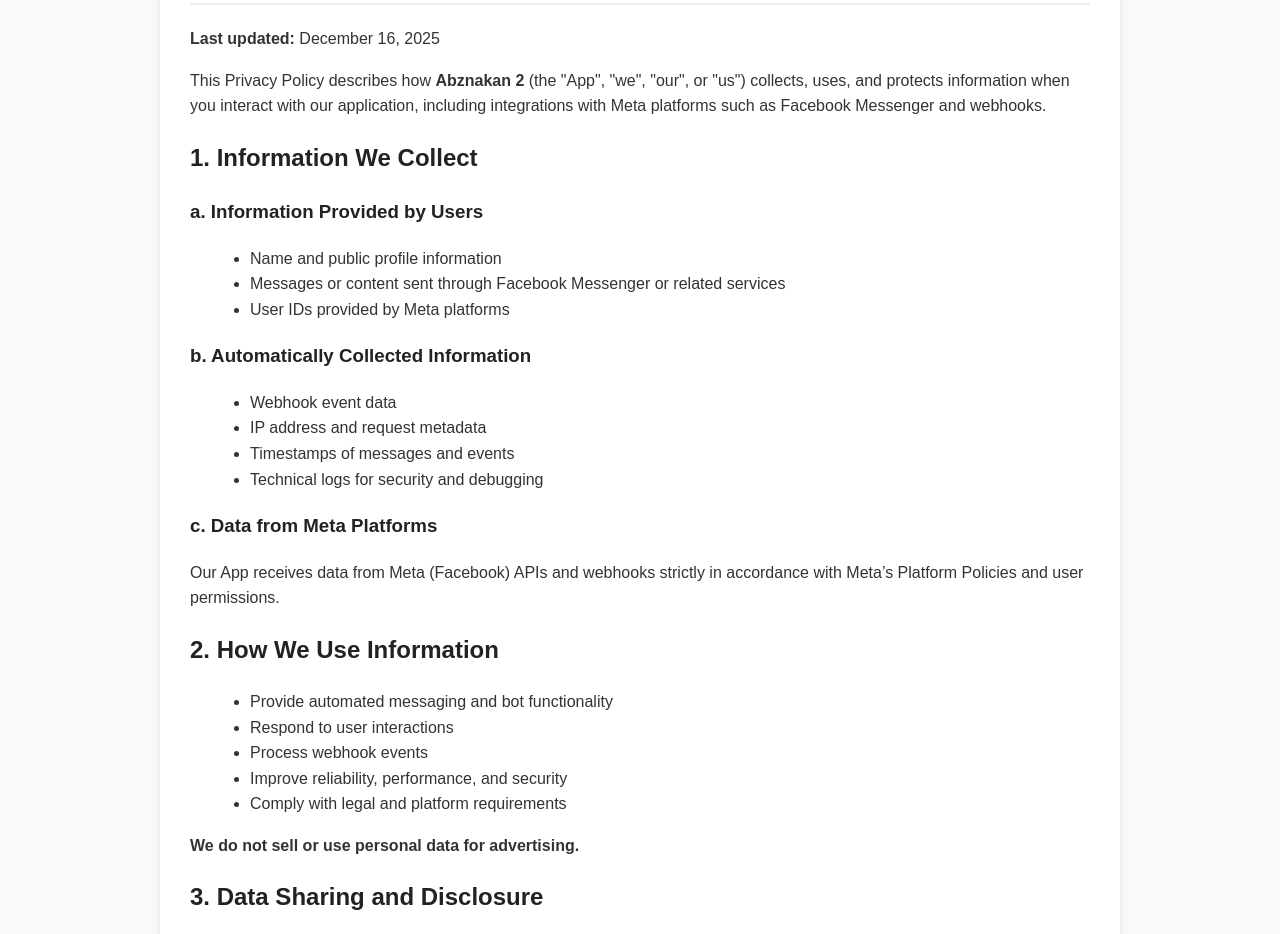
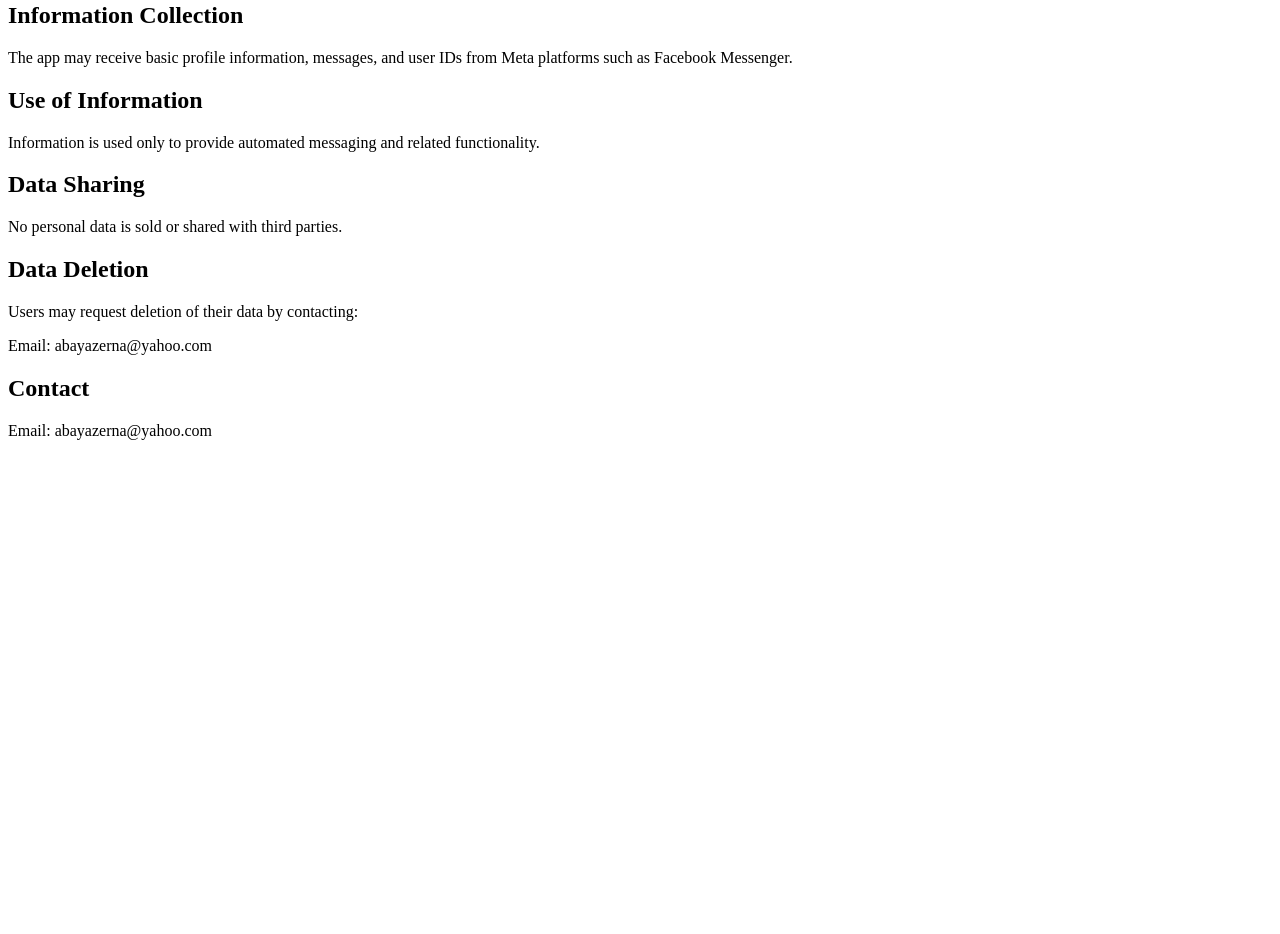
Before and after one commit to abayazerna/abznakan-privacy, a plain HTML site: page index.html in a window 1280 px wide. Shown: the part 150-1084 px from the top of the page. After the commit the page ends 800 px from the top, so only its background shows below. Drawn offline with Linux system fonts and the light colour scheme.

Commit message:
Update index.html

```diff
--- a/index.html
+++ b/index.html
@@ -1,137 +1,33 @@
 <!DOCTYPE html>
 <html lang="en">
 <head>
-  <meta charset="UTF-8" />
-  <meta name="viewport" content="width=device-width, initial-scale=1.0" />
-  <title>Privacy Policy - Abznakan 2</title>
-  <style>
-    body {
-      font-family: Arial, Helvetica, sans-serif;
-      line-height: 1.6;
-      background-color: #f9f9f9;
-      color: #333;
-      margin: 0;
-      padding: 0;
-    }
-    .container {
-      max-width: 900px;
-      margin: 40px auto;
-      background: #ffffff;
-      padding: 30px;
-      border-radius: 8px;
-      box-shadow: 0 2px 8px rgba(0, 0, 0, 0.1);
-    }
-    h1, h2, h3 {
-      color: #222;
-    }
-    h1 {
-      border-bottom: 2px solid #eee;
-      padding-bottom: 10px;
-    }
-    ul {
-      margin-left: 20px;
-    }
-    footer {
-      margin-top: 40px;
-      font-size: 0.9em;
-      color: #666;
-    }
-  </style>
+  <meta charset="UTF-8">
+  <title>Privacy Policy</title>
 </head>
 <body>
-  <div class="container">
-    <h1>Privacy Policy</h1>
-    <p><strong>Last updated:</strong> December 16, 2025</p>
 
-    <p>
-      This Privacy Policy describes how <strong>Abznakan 2</strong> (the "App", "we", "our", or "us") collects, uses, and protects information when you interact with our application, including integrations with Meta platforms such as Facebook Messenger and webhooks.
-    </p>
+<h1>Privacy Policy</h1>
 
-    <h2>1. Information We Collect</h2>
+<p><strong>App Name:</strong> Abznakan 2</p>
 
-    <h3>a. Information Provided by Users</h3>
-    <ul>
-      <li>Name and public profile information</li>
-      <li>Messages or content sent through Facebook Messenger or related services</li>
-      <li>User IDs provided by Meta platforms</li>
-    </ul>
+<p>This application respects user privacy. This Privacy Policy explains how information is handled.</p>
 
-    <h3>b. Automatically Collected Information</h3>
-    <ul>
-      <li>Webhook event data</li>
-      <li>IP address and request metadata</li>
-      <li>Timestamps of messages and events</li>
-      <li>Technical logs for security and debugging</li>
-    </ul>
+<h2>Information Collection</h2>
+<p>The app may receive basic profile information, messages, and user IDs from Meta platforms such as Facebook Messenger.</p>
 
-    <h3>c. Data from Meta Platforms</h3>
-    <p>
-      Our App receives data from Meta (Facebook) APIs and webhooks strictly in accordance with Meta’s Platform Policies and user permissions.
-    </p>
+<h2>Use of Information</h2>
+<p>Information is used only to provide automated messaging and related functionality.</p>
 
-    <h2>2. How We Use Information</h2>
-    <ul>
-      <li>Provide automated messaging and bot functionality</li>
-      <li>Respond to user interactions</li>
-      <li>Process webhook events</li>
-      <li>Improve reliability, performance, and security</li>
-      <li>Comply with legal and platform requirements</li>
-    </ul>
+<h2>Data Sharing</h2>
+<p>No personal data is sold or shared with third parties.</p>
 
-    <p><strong>We do not sell or use personal data for advertising.</strong></p>
+<h2>Data Deletion</h2>
+<p>Users may request deletion of their data by contacting:</p>
 
-    <h2>3. Data Sharing and Disclosure</h2>
-    <p>
-      We do not sell, rent, or trade personal information. Information may be shared only when required by law, to comply with Meta requirements, or to protect users and the App.
-    </p>
+<p>Email: abayazerna@yahoo.com</p>
 
-    <h2>4. Data Retention</h2>
-    <p>
-      We retain data only as long as necessary to operate the App and fulfill the purposes described in this policy.
-    </p>
+<h2>Contact</h2>
+<p>Email: abayazerna@yahoo.com</p>
 
-    <h2>5. Data Security</h2>
-    <p>
-      We use reasonable technical and organizational measures to protect information. However, no system is 100% secure.
-    </p>
-
-    <h2>6. User Data Deletion</h2>
-    <p>
-      Users may request deletion of their data at any time by contacting:
-    </p>
-    <p>
-      📧 <strong>abayazerna@yahoo.com</strong>
-    </p>
-    <p>
-      Please include your Facebook user ID or relevant identifying details.
-    </p>
-
-    <h2>7. Third-Party Services</h2>
-    <p>
-      The App integrates with Meta (Facebook) services. Their use is governed by Meta’s own privacy policies.
-    </p>
-
-    <h2>8. Children’s Privacy</h2>
-    <p>
-      The App is not intended for children under the age of 13.
-    </p>
-
-    <h2>9. Changes to This Policy</h2>
-    <p>
-      We may update this Privacy Policy from time to time. Updates will be posted on this page.
-    </p>
-
-    <h2>10. Contact Us</h2>
-    <p>
-      If you have any questions about this Privacy Policy, contact us at:
-    </p>
-    <p>
-      📧 <strong>abayazerna@yahoo.com</strong>
-    </p>
-
-    <footer>
-      <p>© 2025 Abznakan 2. All rights reserved.</p>
-    </footer>
-  </div>
 </body>
 </html>
```
